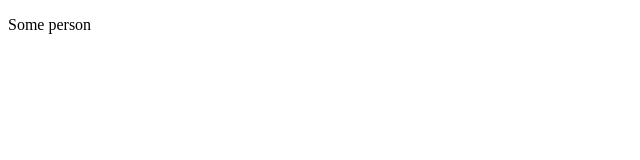
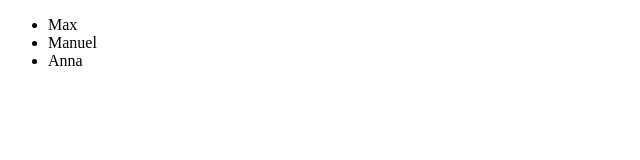
Before and after one commit to QuyetVV1995/Ionic-angular-course, an Angular app in the folder ng-refresher/: page / in a window 1280 px wide. Shown: the top 160 px of the page, without its empty margins (0-640 px from the left). Built offline with nearby package versions, Linux system fonts and the light colour scheme.

Commit message:
Understanding Directives & String Interpolation

```diff
--- a/ng-refresher/src/app/app.component.html
+++ b/ng-refresher/src/app/app.component.html
@@ -1 +1 @@
-<app-persons></app-persons>
+<app-persons [personList]="persons"></app-persons>
--- a/ng-refresher/src/app/app.component.ts
+++ b/ng-refresher/src/app/app.component.ts
@@ -7,4 +7,5 @@ import { Component } from '@angular/core';
 })
 export class AppComponent {
   title = 'ng-refresher';
+  persons: string[] = ['Max', 'Manuel', 'Anna'];
 }
--- a/ng-refresher/src/app/persons/persons.component.html
+++ b/ng-refresher/src/app/persons/persons.component.html
@@ -1 +1,5 @@
-<p>Some person</p>
+<ul>
+  <li *ngFor="let person of personList">
+    {{ person}}
+  </li>
+</ul>
--- a/ng-refresher/src/app/persons/persons.component.ts
+++ b/ng-refresher/src/app/persons/persons.component.ts
@@ -1,4 +1,4 @@
-import { Component } from "@angular/core";
+import { Component, Input} from "@angular/core";
 
 
 @Component({
@@ -7,4 +7,5 @@ import { Component } from "@angular/core";
 })
 export class PersonsComponent{
 
+  @Input() personList: string[];
 }
```
